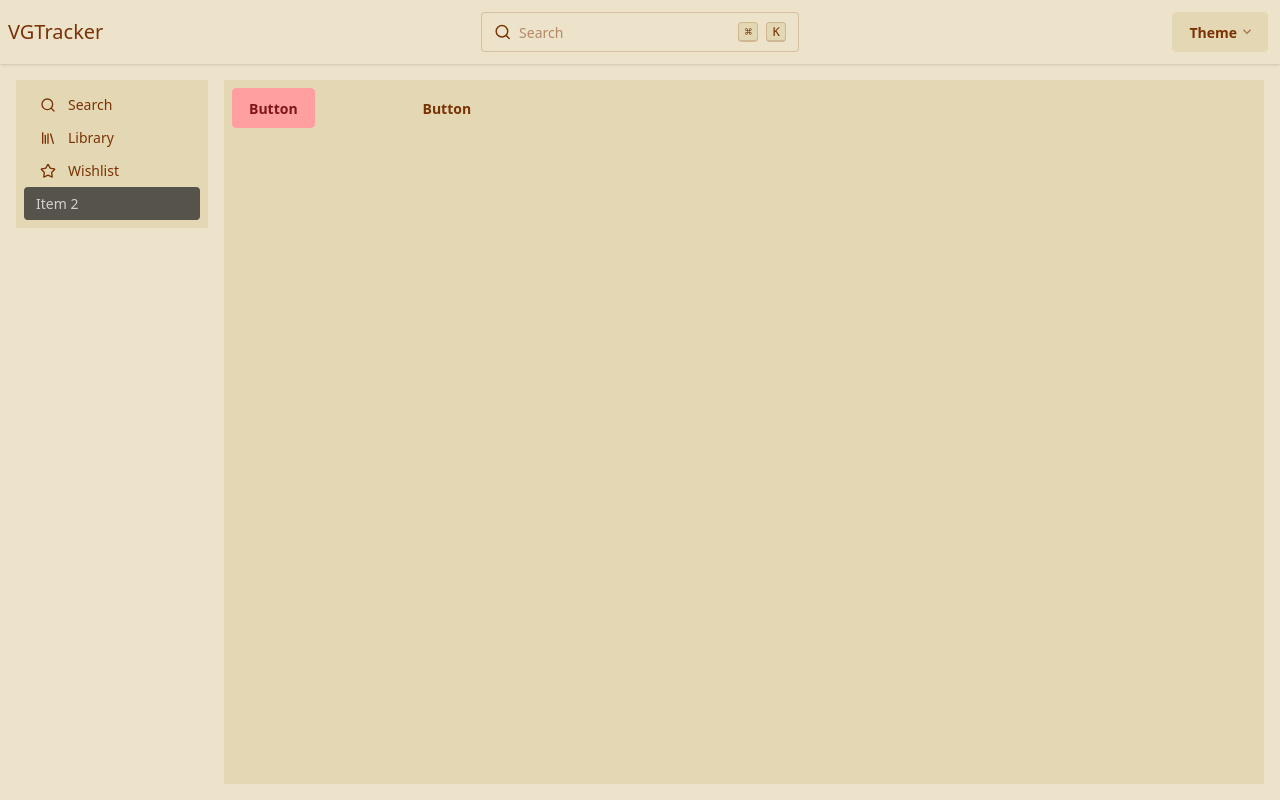
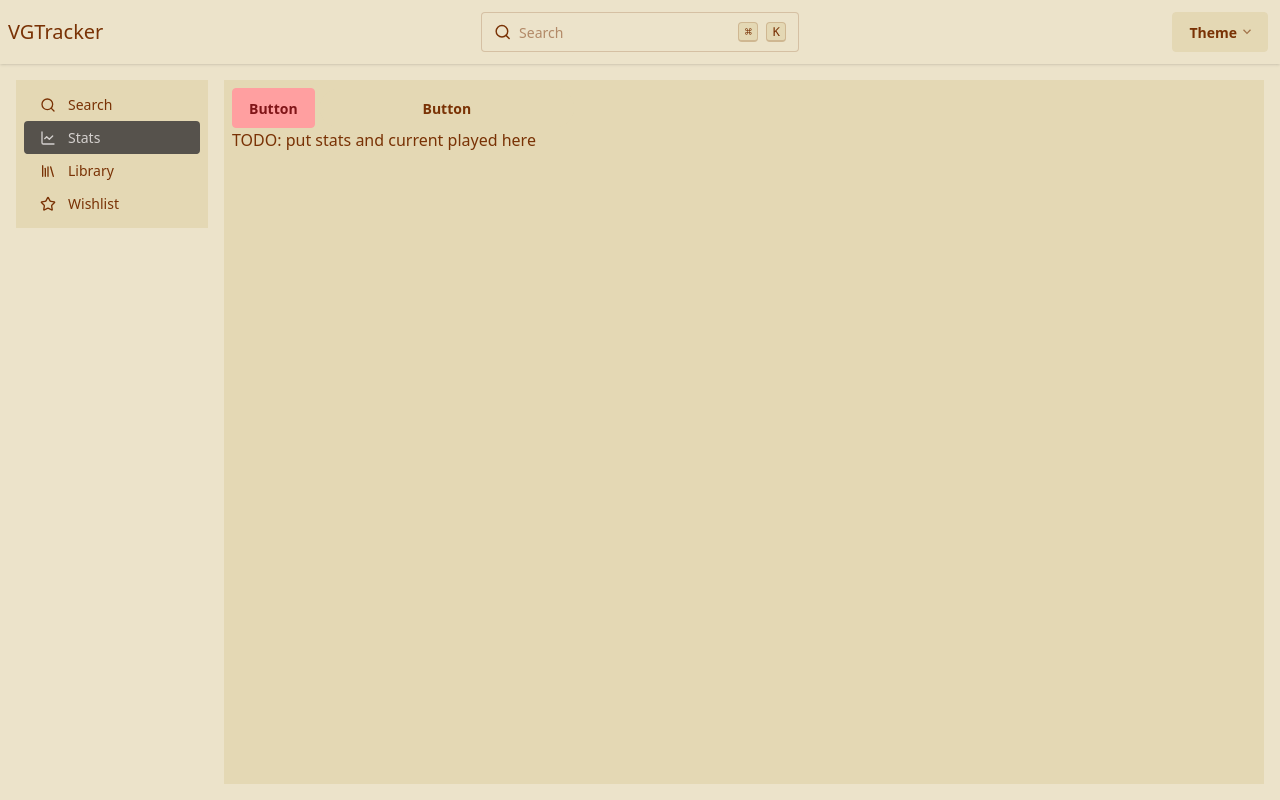
Before and after one commit to Stegnerd/vgtracker, a SvelteKit app: page / in a window 1280 px wide. Built offline with nearby package versions, Linux system fonts and the light colour scheme.

Commit message:
active menu item working

```diff
--- a/src/routes/+layout.svelte
+++ b/src/routes/+layout.svelte
@@ -1,7 +1,8 @@
 <script lang="ts">
     import "../app.css";
     import ThemeSelect from "$lib/theme/theme-select.svelte";
-    import { Search, Library, Star } from "@lucide/svelte";
+    import { Search, Library, Star, ChartLine } from "@lucide/svelte";
+    import { page } from "$app/state";
     let { children } = $props();
 </script>
 
@@ -96,15 +97,45 @@
 
                 <ul class="menu bg-base-200 w-48">
                     <li>
-                        <a> <Search class=" h-4" />Search</a>
+                        <a
+                            href="/search"
+                            class={page.url.pathname === "/search"
+                                ? "menu-active"
+                                : ""}
+                        >
+                            <Search class=" h-4" />Search</a
+                        >
                     </li>
                     <li>
-                        <a> <Library class=" h-4" />Library</a>
+                        <a
+                            href="/"
+                            class={page.url.pathname === "/"
+                                ? "menu-active"
+                                : ""}
+                        >
+                            <ChartLine class=" h-4" />Stats</a
+                        >
                     </li>
                     <li>
-                        <a> <Star class=" h-4" />Wishlist</a>
+                        <a
+                            href="/library"
+                            class={page.url.pathname === "/library"
+                                ? "menu-active"
+                                : ""}
+                        >
+                            <Library class=" h-4" />Library</a
+                        >
                     </li>
-                    <li><a class="menu-active">Item 2</a></li>
+                    <li>
+                        <a
+                            href="/wishlist"
+                            class={page.url.pathname === "/wishlist"
+                                ? "menu-active"
+                                : ""}
+                        >
+                            <Star class=" h-4" />Wishlist</a
+                        >
+                    </li>
                 </ul>
             </div>
             <div class="flex-auto flex-col bg-base-200 p-[0.5rem]">
--- a/src/routes/+page.svelte
+++ b/src/routes/+page.svelte
@@ -16,6 +16,8 @@
 <main class="container">
   <button class="btn btn-primary">Button</button>
   <button class="btn w-64 rounded-full">Button</button>
+
+  <p>TODO: put stats and current played here</p>
 </main>
 
 <style>
```
Also changed, not shown: src/routes/library/+page.svelte (renamed from src/routes/backlog/+page.svelte).
